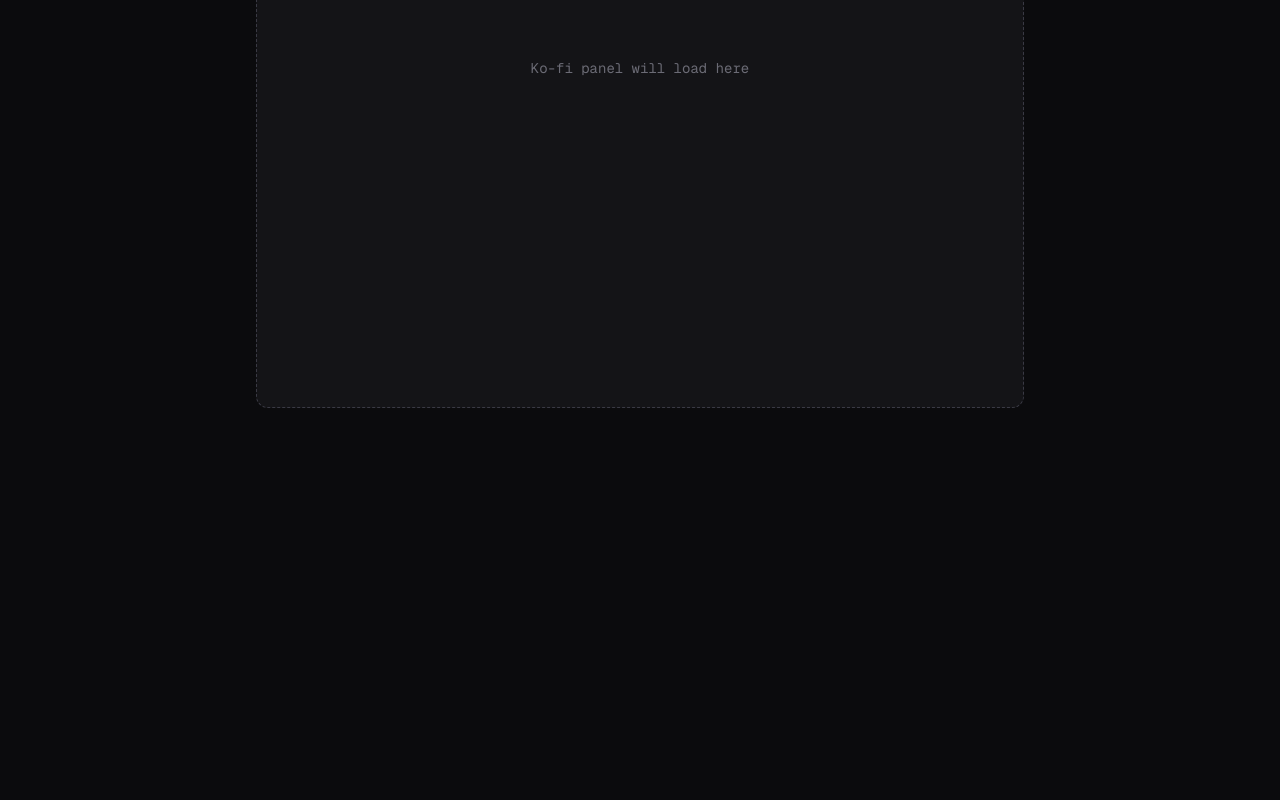
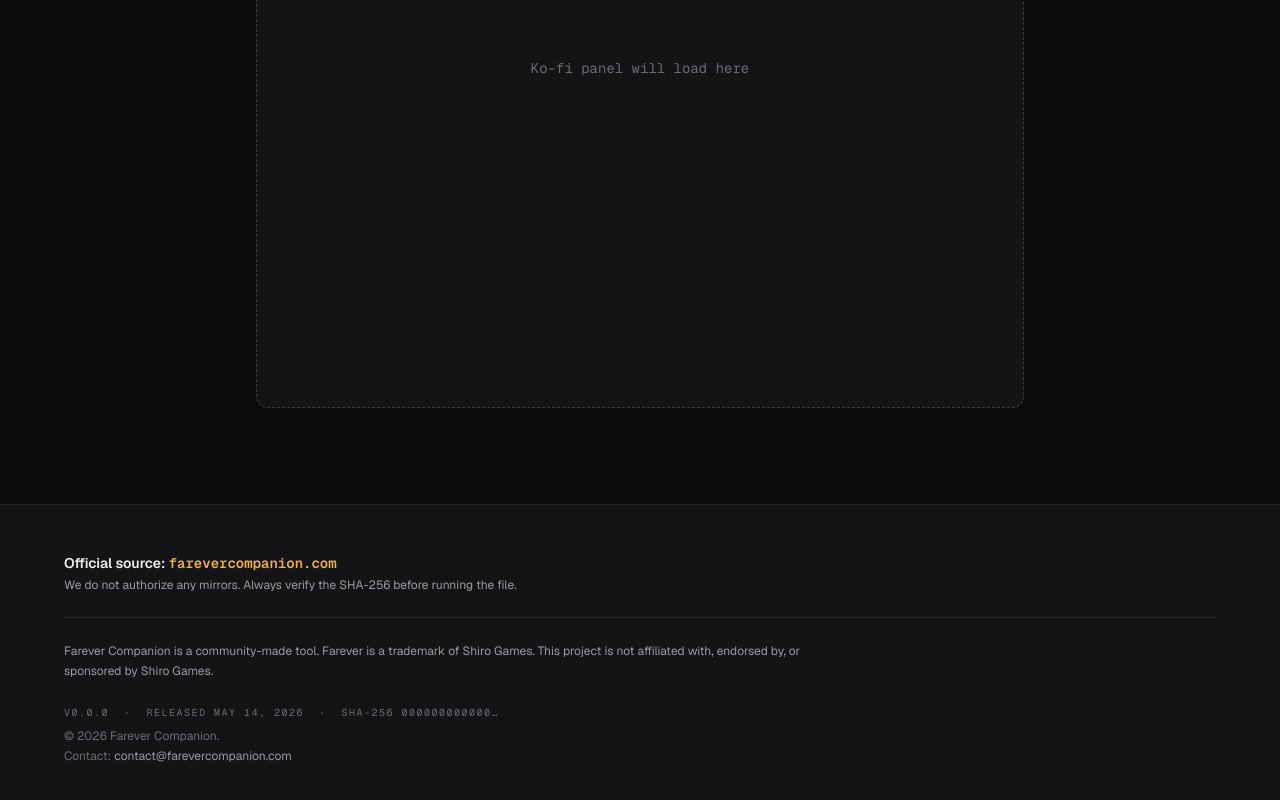
Before and after one commit to Palid/farever-companion, a Next.js app: page / in a window 1280 px wide. Shown: the part 7084-7884 px from the top of the page. Before the commit the page ends 7588 px from the top, so only its background shows below. Built offline with nearby package versions, Linux system fonts and the light colour scheme.

Commit message:
feat(footer): site footer

```diff
--- /dev/null
+++ b/app/_components/SiteFooter.tsx
@@ -0,0 +1,44 @@
+import { SITE_DOMAIN, OWNER, CONTACT_EMAIL } from "@/lib/site";
+import { RELEASE_CONFIG, formatReleaseDate } from "@/lib/release";
+
+export function SiteFooter() {
+  return (
+    <footer className="mt-auto border-t border-border bg-surface px-4 py-12">
+      <div className="max-w-6xl mx-auto">
+        <p className="text-sm font-semibold text-foreground">
+          Official source: <code className="font-mono text-accent">{SITE_DOMAIN}</code>
+        </p>
+        <p className="mt-1 text-xs text-muted">
+          We do not authorize any mirrors. Always verify the SHA-256 before running the file.
+        </p>
+
+        <div className="mt-6 border-t border-border" />
+
+        <p className="mt-6 text-xs text-muted leading-relaxed max-w-3xl">
+          Farever Companion is a community-made tool. Farever is a trademark of Shiro Games. This project is not
+          affiliated with, endorsed by, or sponsored by Shiro Games.
+        </p>
+
+        <p className="mt-6 font-mono text-[10px] uppercase tracking-[0.15em] text-subtle">
+          v{RELEASE_CONFIG.latestVersion}&nbsp;&nbsp;·&nbsp;&nbsp;Released{" "}
+          {formatReleaseDate(RELEASE_CONFIG.releasedAt)}&nbsp;&nbsp;·&nbsp;&nbsp;SHA-256{" "}
+          {RELEASE_CONFIG.sha256.slice(0, 12)}&hellip;
+        </p>
+
+        <p className="mt-2 text-xs text-subtle">
+          &copy; {new Date().getFullYear()} {OWNER}.
+        </p>
+
+        <p className="mt-1 text-xs text-subtle">
+          Contact:{" "}
+          <a
+            href={`mailto:${CONTACT_EMAIL}`}
+            className="text-muted hover:text-accent underline-offset-4 hover:underline focus-visible:outline-none focus-visible:ring-2 focus-visible:ring-accent/50 focus-visible:ring-offset-2 focus-visible:ring-offset-background"
+          >
+            {CONTACT_EMAIL}
+          </a>
+        </p>
+      </div>
+    </footer>
+  );
+}
--- a/app/layout.tsx
+++ b/app/layout.tsx
@@ -5,6 +5,7 @@ import { SITE_URL, SITE_NAME } from "@/lib/site";
 import { OfficialSourceRibbon } from "@/app/_components/OfficialSourceRibbon";
 import { NavBar } from "@/app/_components/NavBar";
 import { KofiFloatingButton } from "@/app/_components/KofiFloatingButton";
+import { SiteFooter } from "@/app/_components/SiteFooter";
 
 const geistSans = Geist({
   variable: "--font-geist-sans",
@@ -65,6 +66,7 @@ export default function RootLayout({
         <OfficialSourceRibbon />
         <NavBar />
         <main className="flex-1">{children}</main>
+        <SiteFooter />
         <KofiFloatingButton />
       </body>
     </html>
```
